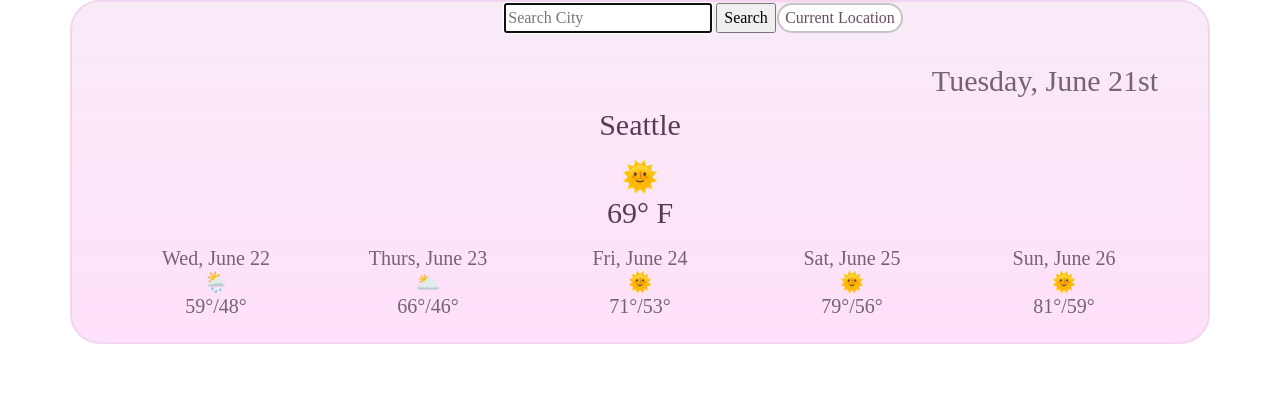
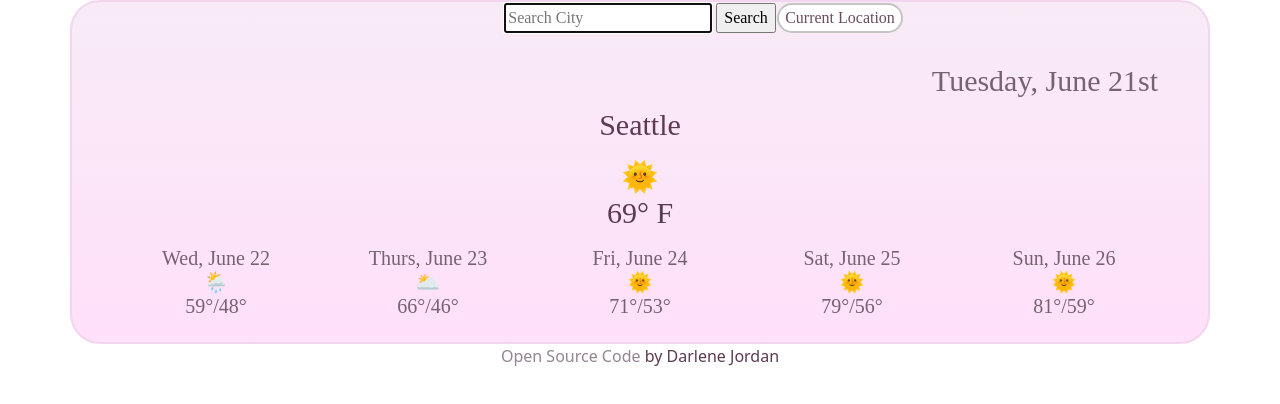
Before and after one commit to JordanDlmt/weather-app, a plain HTML site: page index.html in a window 1280 px wide. Drawn offline with nearby package versions, Linux system fonts and the light colour scheme; a script that the page names is missing.

Commit message:
update css

```diff
--- a/index.html
+++ b/index.html
@@ -76,6 +76,10 @@
         </h4>
       </div>
     </div>
+    <div class="credit">
+      <a href="https://github.com/JordanDlmt/weather-app">Open Source Code</a>
+      <span class="name">by Darlene Jordan</span>
+    </div>
     <script src="weatherapp/weatherappJava.java"></script>
   </body>
 </html>
--- a/weatherapp/styling.css
+++ b/weatherapp/styling.css
@@ -48,3 +48,13 @@ h3 {
   background: #938591;
   color: #e4dde2;
 }
+a {
+  text-decoration: none;
+  color: #938591;
+}
+a:hover {
+  color: #5c3a51;
+}
+.name {
+  color: #5c3a51;
+}
```
